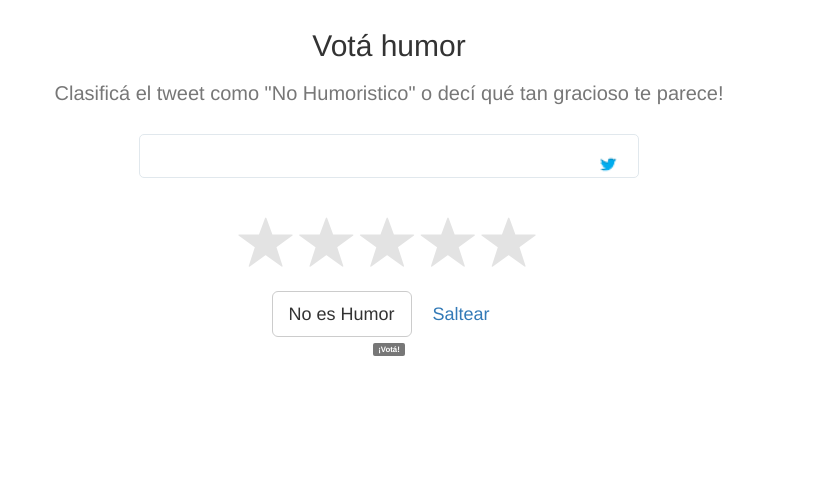
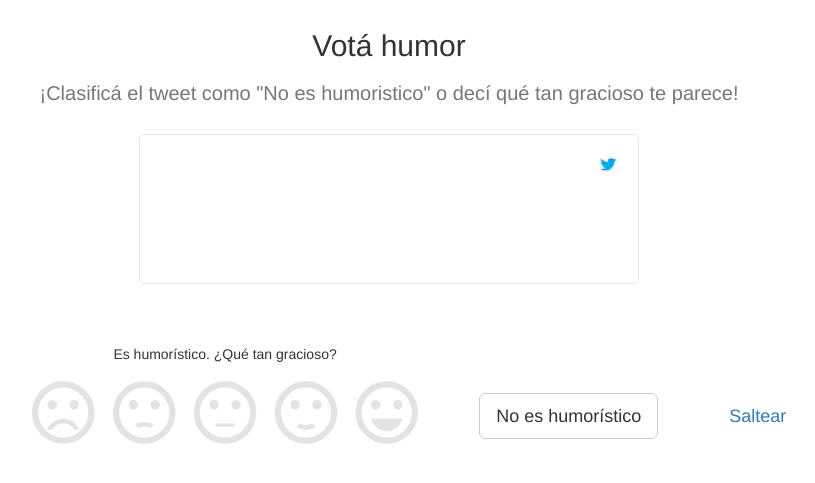
Before and after one commit to pln-fing-udelar/pghumor-clasificahumor, a Flask app: page / in a window 1280 px wide. Shown: the part 51-534 px from the top of the page, without its empty margins (251-1066 px from the left). Run offline with Flask 2, Linux system fonts and the light colour scheme; data that the repository does not hold is empty; some libraries are stand-ins or nearby versions.

Commit message:
Use faces instead of the stars for ranking

```diff
--- a/clasificahumor/static/css/main.css
+++ b/clasificahumor/static/css/main.css
@@ -23,15 +23,18 @@ h2 {
 #tweet {
   border-radius: 5px;
   border: 1px solid #e1e8ed;
+  display: flex;
+  margin: 30px auto;
   max-width: 500px;
-    margin: 30px auto;
-    padding: 20px 20px 12px 20px;
+  min-height: 150px;
+  padding: 20px;
 }
 
 #tweet-logo {
+  float: right;
   height: 20px;
+  margin-left: auto;
   width: 20px;
-    float: right;
 }
 
 #tweet-text {
@@ -40,9 +43,32 @@ h2 {
   font-family: Helvetica, Roboto, "Segoe UI", Calibri, sans-serif;
   font-size: 16px;
   line-height: 1.4;
-    margin-right: 25px;
+  margin: auto;
   white-space: pre-wrap;
+  width: 100%;
   word-wrap: break-word;
+}
+
+#buttons {
+  margin-top: 60px;
+}
+
+.button-group {
+  display: inline-block;
+  margin-left: 50px;
+}
+
+.btn-ranking {
+  color: #e3e3e3;
+  padding: 0;
+}
+
+.btn-ranking:hover, .btn-ranking:focus, .btn-ranking:active, .btn-ranking.active {
+    color: #fde16d;
+}
+
+.btn-ranking i {
+  font-size: 75px;
 }
 
 #about-us-content {
--- a/clasificahumor/static/index.html
+++ b/clasificahumor/static/index.html
@@ -14,7 +14,7 @@
   <link rel="stylesheet" href="css/normalize.css">
   <link rel="stylesheet" href="https://maxcdn.bootstrapcdn.com/bootstrap/3.3.7/css/bootstrap.min.css"
         integrity="sha384-BVYiiSIFeK1dGmJRAkycuHAHRg32OmUcww7on3RYdg4Va+PmSTsz/K68vbdEjh4u" crossorigin="anonymous">
-  <link href="css/star-rating.min.css" media="all" rel="stylesheet" type="text/css" />
+  <link href="https://fonts.googleapis.com/icon?family=Material+Icons" rel="stylesheet">
   <link href="css/main.css" rel="stylesheet" />
 </head>
 
@@ -41,17 +41,45 @@
   <div class="container">
     <div id="home-content" class="content">
       <h1>Votá humor</h1>
-      <h2>Clasificá el tweet como "No Humoristico" o decí qué tan gracioso te parece!</h2>
+      <h2>¡Clasificá el tweet como "No es humoristico" o decí qué tan gracioso te parece!</h2>
 
       <div id="tweet">
+        <p id="tweet-text"></p>
         <img id="tweet-logo" src="img/twitter.ico" />
-        <p id="tweet-text"></p>
       </div>
 
-      <input id="rating" type="number" class="rating" step="1" data-size="lg" title="Rating" />
-      <button type="button" class="btn btn-lg btn-default" onclick="vote('x');">No es Humor</button>
-      <button type="button" class="btn btn-lg btn-link" onclick="vote('n');">Saltear</button>
+      <div id="buttons">
+        <div class="button-group">
+          <p>Es humorístico. ¿Qué tan gracioso?</p>
+
+          <button type="button" class="btn btn-lg btn-link btn-ranking" onclick="vote('1');">
+            <i class="material-icons md-48">sentiment_very_dissatisfied</i>
+          </button>
+          <button type="button" class="btn btn-lg btn-link btn-ranking" onclick="vote('2');">
+            <i class="material-icons md-48">sentiment_dissatisfied</i>
+          </button>
+          <button type="button" class="btn btn-lg btn-link btn-ranking" onclick="vote('3');">
+            <i class="material-icons md-48">sentiment_neutral</i>
+          </button>
+          <button type="button" class="btn btn-lg btn-link btn-ranking" onclick="vote('4');">
+            <i class="material-icons md-48">sentiment_satisfied</i>
+          </button>
+          <button type="button" class="btn btn-lg btn-link btn-ranking" onclick="vote('5');">
+            <i class="material-icons md-48">sentiment_very_satisfied</i>
+          </button>
+        </div>
+
+        <div class="button-group">
+          <button type="button" class="btn btn-lg btn-default" onclick="vote('x');">No es humorístico</button>
+        </div>
+
+        <div class="button-group">
+          <button type="button" class="btn btn-lg btn-link" onclick="vote('n');">Saltear</button>
+        </div>
+      </div>
+
       <div class="clear"></div>
+
       <span id="caption" class="label"></span>
     </div>
 
@@ -87,7 +115,6 @@
           integrity="sha384-JZR6Spejh4U02d8jOt6vLEHfe/JQGiRRSQQxSfFWpi1MquVdAyjUar5+76PVCmYl" crossorigin="anonymous">
   </script>
   <script src="js/main.js"></script>
-  <script src="js/star-rating.min.js" type="text/javascript"></script>
 
   <!--suppress CommaExpressionJS, JSUnresolvedFunction, JSValidateTypes -->
   <script>
--- a/clasificahumor/static/js/main.js
+++ b/clasificahumor/static/js/main.js
@@ -1,5 +1,4 @@
 var $tweet;
-var $rating;
 var $caption;
 var $homeContent;
 var $aboutUsContent;
@@ -12,33 +11,11 @@ var page = 0;
 
 $(document).ready(function () {
     setupElements();
-
     getRandomTweets();
-
-    $rating.rating({
-        captionElement: '#caption',
-        clearCaption: '¡Votá!',
-        emptyStar: '<i class="glyphicon glyphicon-star" style="color: #e3e3e3"></i>',
-        showClear: false,
-        size: 'lg',
-        starCaptions: {1: "¡Malísimo!", 2: "Malo", 3: "Ni ni", 4: "Bueno", 5: "¡Buenísimo!"},
-        step: 1
-    });
-
-    $rating.on('rating.change', function (event, value) {
-        vote(value);
-        setTimeout(function () {
-            $caption.text("¡Gracias!");
-            setTimeout(function () {
-                $rating.rating('clear');
-            }, 800);
-        }, 700);
-    });
 });
 
 function setupElements() {
     $tweet = $('#tweet-text');
-    $rating = $('#rating');
     $caption = $('#caption');
     $homeContent = $('#home-content');
     $aboutUsContent = $('#about-us-content');
```
Also changed, not shown: clasificahumor/static/css/star-rating.min.css (deleted, +0 -10 lines), clasificahumor/static/img/loading.gif (deleted), clasificahumor/static/js/star-rating.min.js (deleted). Lines whose indentation alone changed are shown as unchanged.
